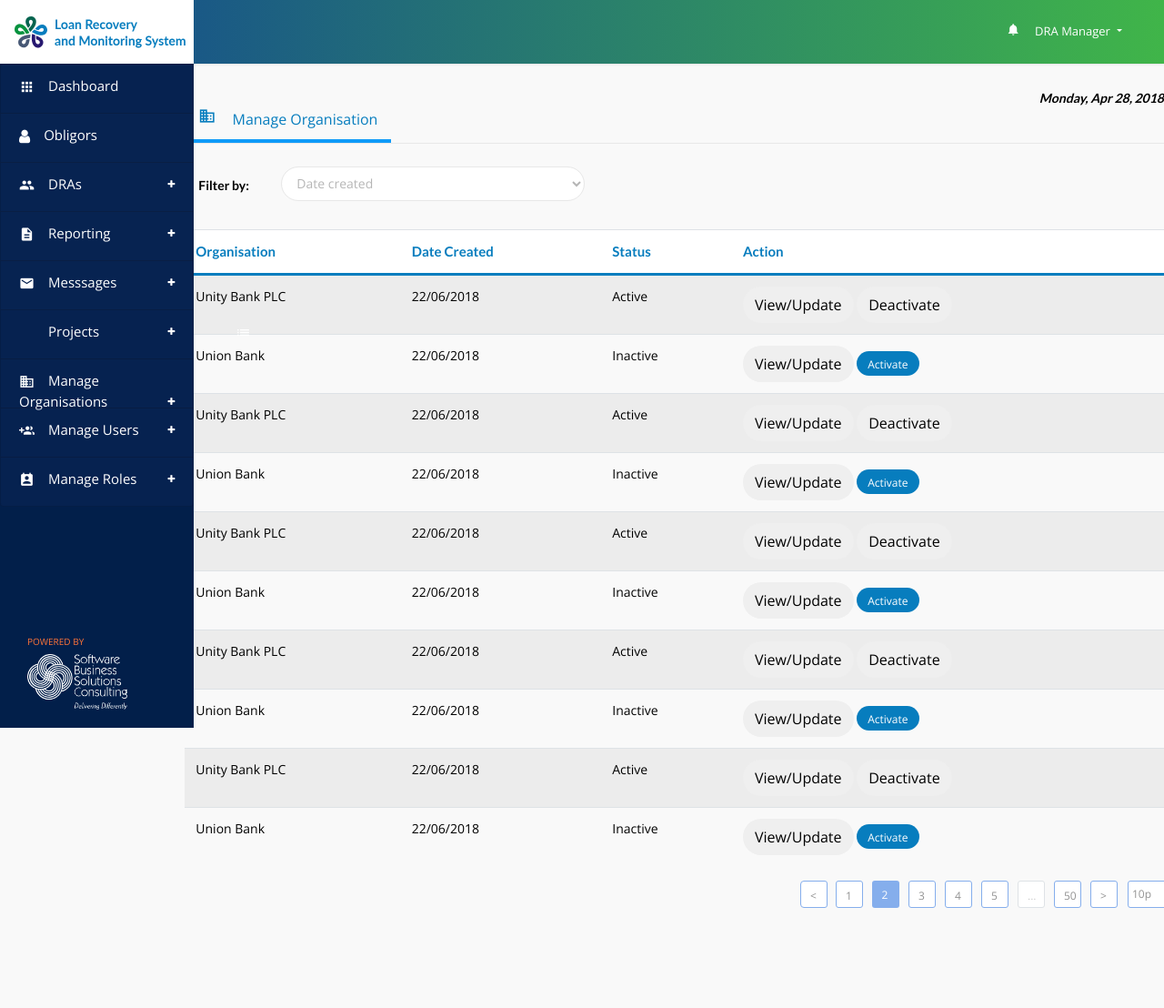
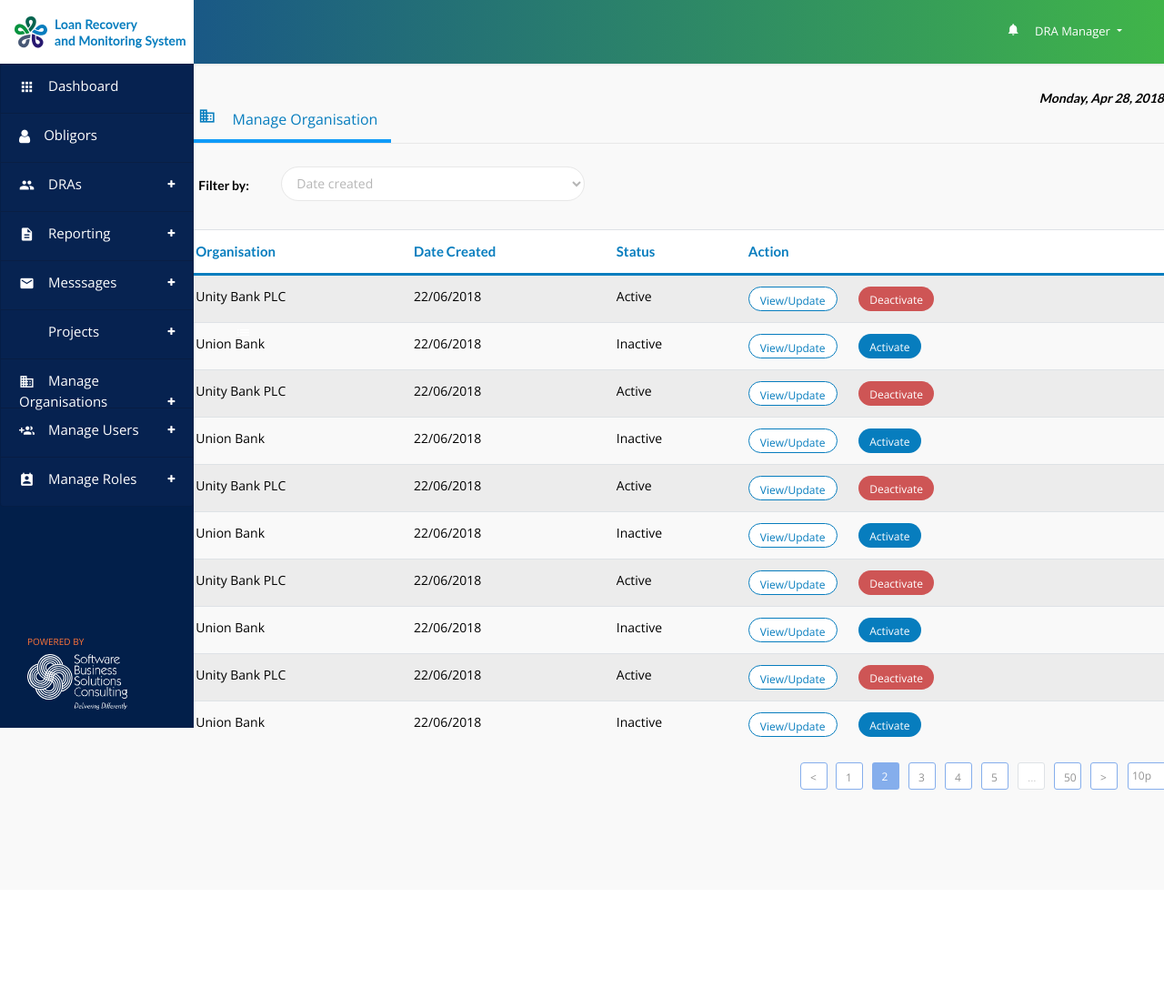
Before and after one commit to 2kama/MyUI, a PHP site: page /organisation in a window 1280 px wide. Shown: the whole page at 91% size. After the commit the page ends 868 px from the top, so only its background shows below. Run offline with PHP 8.4, Linux system fonts and the light colour scheme.

Commit message:
Updated 1:36pm on June 20

```diff
--- a/fcaal/css/main.css
+++ b/fcaal/css/main.css
@@ -206,7 +206,27 @@
    font-weight: 500;
    padding-top: 10px;
 }
-
+table button {
+   margin-right: 20px;
+}
+button.flowInfo {
+   height: 27px;
+   font-size: 12px;
+   border-radius: 16px;
+   -webkit-border-radius: 16px;
+   color: #077DBE;
+   border: 1px solid #077DBE;
+   background: #fff;
+}
+button.flowDel {
+   height: 27px;
+   font-size: 12px;
+   border-radius: 16px;
+   -webkit-border-radius: 16px;
+   color: #fff;
+   border: none;
+   background: #CE5555;
+}
 button.flowBtn2 {
    border-radius: 16px;
    -webkit-border-radius: 16px;
```
